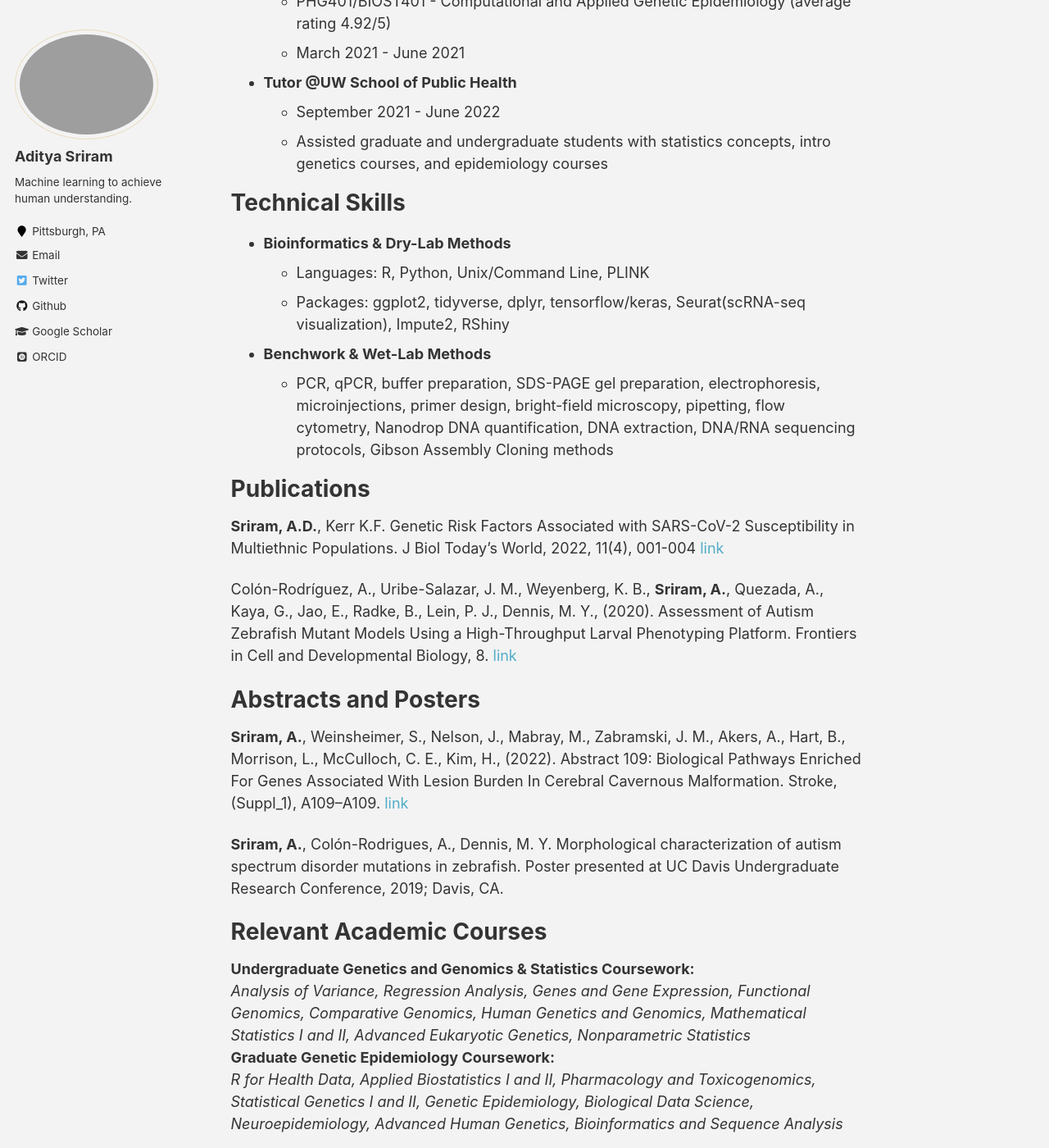
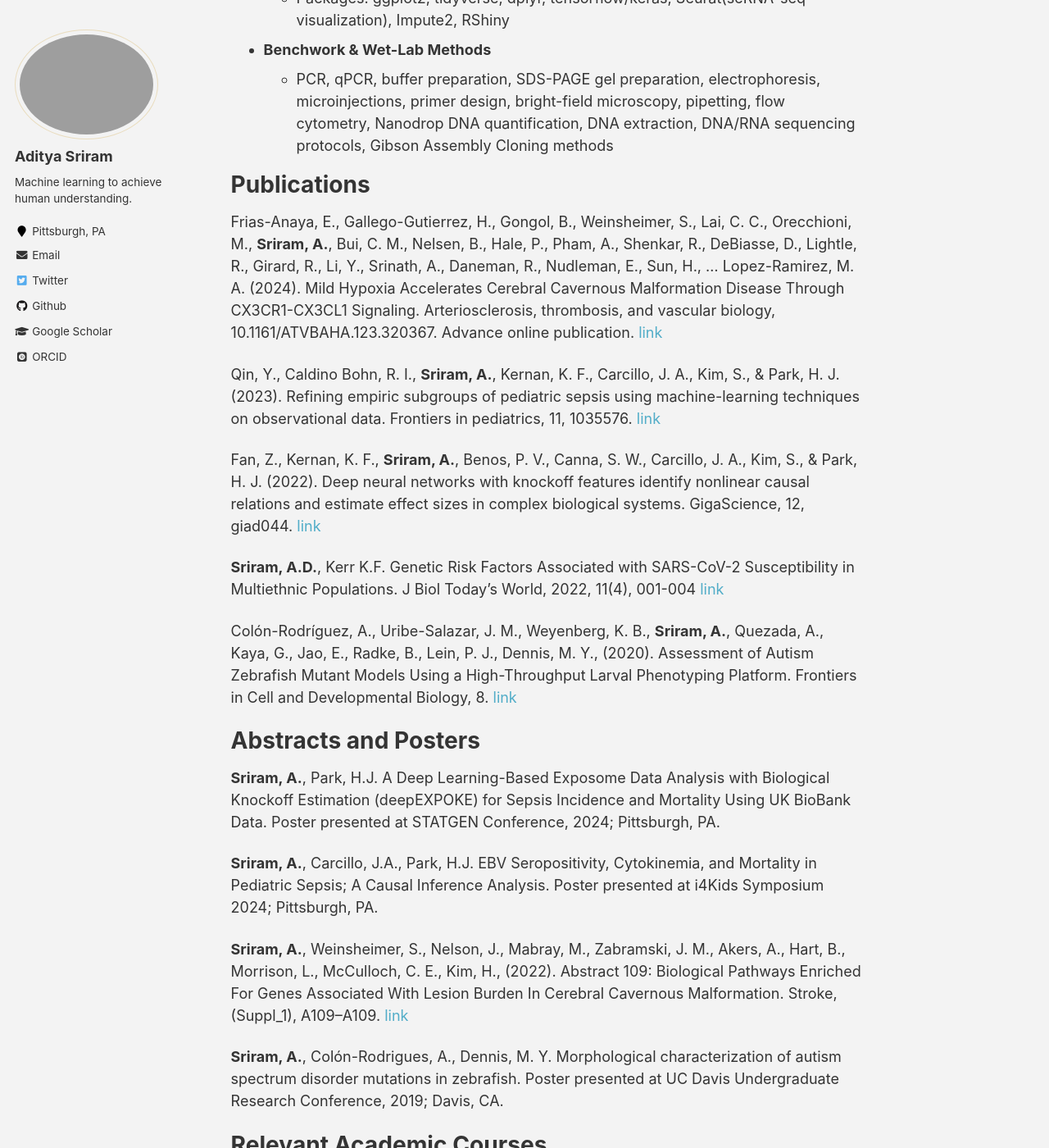
Before and after one commit to ads303/ads303.github.io, a Jekyll site: the page built from _pages/cv.md, in a window 1280 px wide and 1400 px high, scrolled down 3456 px. Shown: the whole window at 82% size. Built offline with Jekyll 4.4.1, drawn with Linux system fonts in a browser that asks for light colours; some web fonts are replaced; some of the changed text lies outside the part shown.

Commit message:
Update cv.md

```diff
--- a/_pages/cv.md
+++ b/_pages/cv.md
@@ -21,24 +20,22 @@
 
 Graduate-Level Research
 ======
-
 *  **Park Lab - Dept. of Human Genetics @University of Pittsburgh**
    ***PhD Student***
-
    May 2022 - Present
-
-   Principal Investigator: Dr. HJ Park, Project Mentor: Dr. HJ Park
+   Principal Investigator: Dr. HJ Park, Project Mentors: Dr. HJ Park, Dr. Soyeon Kim
 
    *Sepsis Genetics and Causal Analysis*
    * Using machine learning and causal inference methods to determine causal factors for sepsis-related mortality
    * Developing statistical models to identify risk factors in large-scale databases for complex genetic diseases
+   * key topics: causal inference, network biology, use of polygenic risk scores as instrumental variables
+   *eQTM Database Building*
+   * Using existing eQTM data to construct a publicly accessible database for exploration of eQTM data
 
 
 *  **Ha Lab - Fred Hutchinson Cancer Center & University of Washington, Seattle**
    ***Graduate Rotation Student***
-
    January 2021 - December 2021
-
    Principal Investigator: Dr. Gavin Ha, Project Mentor: Dr. Gavin Ha
 
    * Gene expression analysis of circulating tumor DNA from pediatric neuroblastoma
@@ -49,9 +46,7 @@
 
 *  **Master's Thesis Research @University of Washington, Seattle**
    ***Graduate Student***
-
    January 2021 - June 2022
-
    Thesis Committee Chair: Dr. Kathleen Kerr, Thesis Committee Member: Dr. Bruce Weir
 
    * Investigated genetic components contributing to SARS-CoV-2 susceptibility
@@ -61,9 +56,7 @@
 
 *  **Center for Cerebrovascular Research @UCSF Parnassus Campus**
    ***Research Intern***
-
    June 2021 - March 2022
-
    Principal Investigator: Dr. Helen Kim, Project Mentors: Dr. Shantel Weinsheimer and Dr. Helen Kim
 
    * Studied the genetic basis for Familial Cerebral Cavernous Malformation (CCM) progression
@@ -73,9 +66,7 @@
 
 *  **Weiss Lab @UCSF Weill Institute for Neurosciences**
    ***Research Intern***
-
    June 2021 - September 2021
-
    Principal Investigator: Dr. Lauren Weiss, Project Mentor: Dr. Michela Traglia
 
    * Investigated hypothesis that maternal asthma can be a predictor of autism in children
@@ -84,12 +75,9 @@
 
 Undergraduate-level Research
 ======
-
 * **Dennis Lab - Human Genomics, Evolution, and Disease Genetics @UC Davis**
   ***Undergraduate Researcher***
-
   July 2018 - July 2020
-
   Principal Investigator: Dr. Megan Dennis, Project Mentor: Dr. Alexandra Colon-Rodriguez
 
   * Investigated molecular and behavioral characteristics of Autism Spectrum Disorder and studied epilepsy target genes
@@ -100,7 +88,6 @@
 
 Invited Talks
 ======
-
 * **International Stroke Conference 2022, February 2022 @New Orleans, LA**
   * *Session Title: Aneurysms and Vascular Malformations Oral Abstracts I*
   * **Affiliation: UCSF**
@@ -133,12 +120,22 @@
 
 Publications
 ======
+Frias-Anaya, E., Gallego-Gutierrez, H., Gongol, B., Weinsheimer, S., Lai, C. C., Orecchioni, M., **Sriram, A.**, Bui, C. M., Nelsen, B., Hale, P., Pham, A., Shenkar, R., DeBiasse, D., Lightle, R., Girard, R., Li, Y., Srinath, A., Daneman, R., Nudleman, E., Sun, H., … Lopez-Ramirez, M. A. (2024). Mild Hypoxia Accelerates Cerebral Cavernous Malformation Disease Through CX3CR1-CX3CL1 Signaling. Arteriosclerosis, thrombosis, and vascular biology, 10.1161/ATVBAHA.123.320367. Advance online publication. [link](https://doi.org/10.1161/ATVBAHA.123.320367)
+
+Qin, Y., Caldino Bohn, R. I., **Sriram, A.**, Kernan, K. F., Carcillo, J. A., Kim, S., & Park, H. J. (2023). Refining empiric subgroups of pediatric sepsis using machine-learning techniques on observational data. Frontiers in pediatrics, 11, 1035576. [link](https://doi.org/10.3389/fped.2023.1035576)
+
+Fan, Z., Kernan, K. F., **Sriram, A.**, Benos, P. V., Canna, S. W., Carcillo, J. A., Kim, S., & Park, H. J. (2022). Deep neural networks with knockoff features identify nonlinear causal relations and estimate effect sizes in complex biological systems. GigaScience, 12, giad044. [link](https://doi.org/10.1093/gigascience/giad044)
+
 **Sriram, A.D.**, Kerr K.F. Genetic Risk Factors Associated with SARS-CoV-2 Susceptibility in Multiethnic Populations. J Biol Today's World, 2022, 11(4), 001-004 [link](https://www.iomcworld.org/articles/genetic-risk-factors-associated-with-sarscov2-susceptibility-in-multiethnic-populations-93385.html)
 
 Colón-Rodríguez, A., Uribe-Salazar, J. M., Weyenberg, K. B., **Sriram, A.**, Quezada, A., Kaya, G., Jao, E., Radke, B., Lein, P. J., Dennis, M. Y., (2020). Assessment of Autism Zebrafish Mutant Models Using a High-Throughput Larval Phenotyping Platform. Frontiers in Cell and Developmental Biology, 8. [link](https://www.frontiersin.org/article/10.3389/fcell.2020.586296)
 
 Abstracts and Posters
 ======
+**Sriram, A.**, Park, H.J. A Deep Learning-Based Exposome Data Analysis with Biological Knockoff Estimation (deepEXPOKE) for Sepsis Incidence and Mortality Using UK BioBank Data. Poster presented at STATGEN Conference, 2024; Pittsburgh, PA.
+
+**Sriram, A.**, Carcillo, J.A., Park, H.J. EBV Seropositivity, Cytokinemia, and Mortality in Pediatric Sepsis; A Causal Inference Analysis. Poster presented at i4Kids Symposium 2024; Pittsburgh, PA.
+
 **Sriram, A.**, Weinsheimer, S., Nelson, J., Mabray, M., Zabramski, J. M., Akers, A., Hart, B., Morrison, L., McCulloch, C. E., Kim, H., (2022). Abstract 109: Biological Pathways Enriched For Genes Associated With Lesion Burden In Cerebral Cavernous Malformation. Stroke, (Suppl_1), A109–A109. [link](https://doi.org/10.1161/str.53.suppl_1.109)
 
 **Sriram, A.**, Colón-Rodrigues, A., Dennis, M. Y. Morphological characterization of autism spectrum disorder mutations in zebrafish. Poster presented at UC Davis Undergraduate Research Conference, 2019; Davis, CA.
```
Also changed, not shown: other parts of _pages/cv.md (+1 -2 lines).
